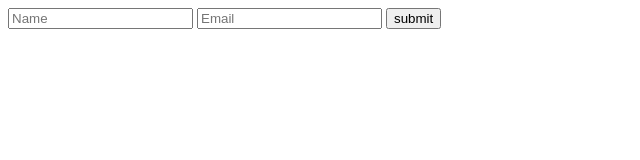
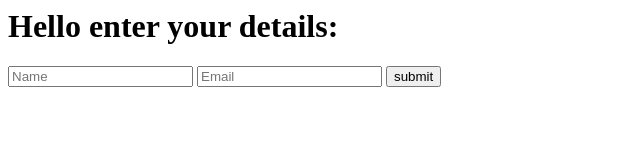
Before and after one commit to gines18/crud-postman-mongodb, a website: page public/index.html in a window 1280 px wide. Shown: the whole page, without its empty margins (0-640 px from the left). Drawn offline with Linux system fonts and the light colour scheme.

Commit message:
Added H1 header to index.html and .github file

```diff
--- a/public/index.html
+++ b/public/index.html
@@ -4,6 +4,7 @@
     <title>Hello</title>
     </head>
 <body>
+  <H1>Hello enter your details:</H1>
   <form action="/submit" method="post">
     <input type="text" name="name" placeholder="Name" />
     <input type="email" name="email" placeholder="Email" />
```
Also changed, not shown: 1 other file.
